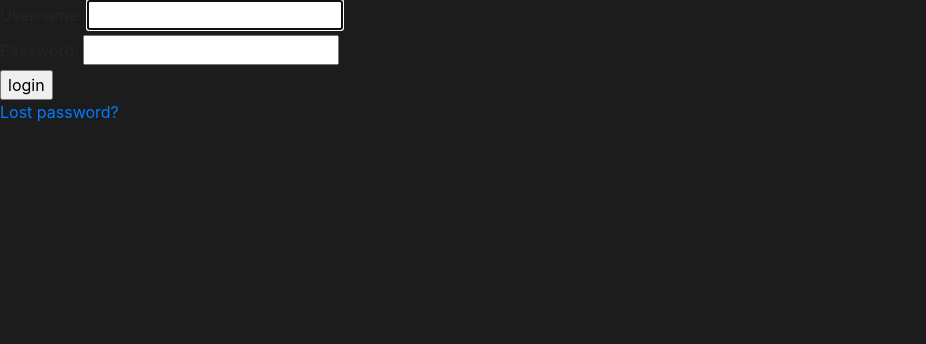
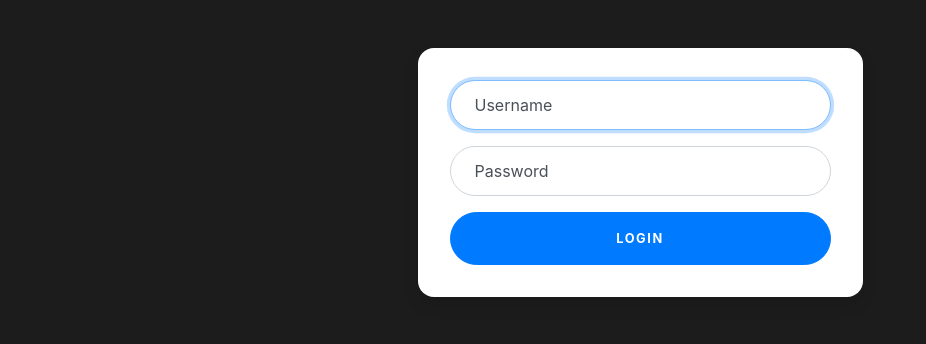
Before and after one commit to jaime0907/HGSSdex, a Django app: page /accounts/login/ in a window 1280 px wide. Shown: the top 344 px of the page, without its empty margins (0-926 px from the left). Run offline with Django 3.2, Linux system fonts and the light colour scheme; parts of the project's set-up code (start-up, migrations or seed data) failed here and were passed over; some libraries are stand-ins or nearby versions.

Commit message:
Modificado HTML, incluido login bonito con bootstrap

```diff
--- a/hgssweb/hgssweb/urls.py
+++ b/hgssweb/hgssweb/urls.py
@@ -16,11 +16,19 @@ Including another URLconf
 from django.contrib import admin
 from django.urls import path, include
 from . import views
+from .forms import UserLoginForm
+from django.contrib.auth import views as authviews
 
 urlpatterns = [
     path('', views.main, name='main'),
     path('post', views.postview, name='postview'),
     path('catchpoke', views.catchpoke, name='catchpoke'),
+    path('accounts/login', authviews.LoginView.as_view(
+            template_name="registration/login.html",
+            authentication_form=UserLoginForm
+            ),
+        name='login'
+        ),
     path('accounts/', include('django.contrib.auth.urls')),
     path('register', views.register, name='register'),
     path('profile', views.profile, name='profile'),
--- a/templates/base.html
+++ b/templates/base.html
@@ -40,6 +40,13 @@
 			text-align: center;
 			align-items: center;
 		}
+		#pokename, #groupselector, #limit, #logoutbot {
+
+			border-radius: 4px;
+			text-align: center;
+		}
+		{% block css %}
+		{% endblock %}
 	</style>
 </head>
 <body id="body1" style="background-color: #1c1c1c">
--- a/templates/hgss/main.html
+++ b/templates/hgss/main.html
@@ -6,6 +6,7 @@
 {% block content %}
 	{% csrf_token %}
 	<div id="wrapper">
+		<br>
 		<h1 style="font-family: Roboto">Pokémon Gen 4 Location Guide</h1>
 		<p id="demo">In Game Hour:</p>
 
--- a/templates/registration/login.html
+++ b/templates/registration/login.html
@@ -1,5 +1,30 @@
 {%extends "base.html"%}
 {% block content %}
+<div class="container">
+    <div class="row">
+      <div class="col-sm-9 col-md-7 col-lg-5 mx-auto">
+        <div class="card card-signin my-5">
+          <div class="card-body">
+            <form class="form-signin" method="post" action="{% url 'login' %}">
+              {% csrf_token %}
+              <div class="form-label-group">
+                <input type="text" name="username" id="inputEmail" class="form-control" placeholder="Email address" required autofocus>
+                <label for="inputEmail">Username</label>
+              </div>
+
+              <div class="form-label-group">
+                <input type="password" name="password" id="inputPassword" class="form-control" placeholder="Password" required>
+                <label for="inputPassword">Password</label>
+              </div>
+
+              <button class="btn btn-lg btn-primary btn-block text-uppercase" type="submit">Login</button>
+              <input type="hidden" name="next" value="{{ next }}" />
+            </form>
+          </div>
+        </div>
+      </div>
+    </div>
+  </div>
 {% if form.errors %}
 <p>Your username and password didn't match. Please try again.</p>
 {% endif %}
@@ -12,26 +37,142 @@
     <p>Please login to see this page.</p>
     {% endif %}
 {% endif %}
-
-<form method="post" action="{% url 'login' %}">
-{% csrf_token %}
-
-<div>
-  <td>{{ form.username.label_tag }}</td>
-  <td>{{ form.username }}</td>
-</div>
-<div>
-  <td>{{ form.password.label_tag }}</td>
-  <td>{{ form.password }}</td>
-</div>
-
-<div>
-  <input type="submit" value="login" />
-  <input type="hidden" name="next" value="{{ next }}" />
-</div>
-</form>
-
+<!--
 {# Assumes you setup the password_reset view in your URLconf #}
 <p><a href="{% url 'password_reset' %}">Lost password?</a></p>
+</div>
+-->
+{% endblock %}
+{% block css %}
+:root {
+  --input-padding-x: 1.5rem;
+  --input-padding-y: .75rem;
+}
 
+
+.card-signin {
+  border: 0;
+  border-radius: 1rem;
+  box-shadow: 0 0.5rem 1rem 0 rgba(0, 0, 0, 0.1);
+}
+
+.card-signin .card-title {
+  margin-bottom: 2rem;
+  font-weight: 300;
+  font-size: 1.5rem;
+}
+
+.card-signin .card-body {
+  padding: 2rem;
+}
+
+.form-signin {
+  width: 100%;
+}
+
+.form-signin .btn {
+  font-size: 80%;
+  border-radius: 5rem;
+  letter-spacing: .1rem;
+  font-weight: bold;
+  padding: 1rem;
+  transition: all 0.2s;
+}
+
+.form-label-group {
+  position: relative;
+  margin-bottom: 1rem;
+}
+
+.form-label-group input {
+  height: auto;
+  border-radius: 2rem;
+}
+
+.form-label-group>input,
+.form-label-group>label {
+  padding: var(--input-padding-y) var(--input-padding-x);
+}
+
+.form-label-group>label {
+  position: absolute;
+  top: 0;
+  left: 0;
+  display: block;
+  width: 100%;
+  margin-bottom: 0;
+  /* Override default `<label>` margin */
+  line-height: 1.5;
+  color: #495057;
+  border: 1px solid transparent;
+  border-radius: .25rem;
+  transition: all .1s ease-in-out;
+}
+
+.form-label-group input::-webkit-input-placeholder {
+  color: transparent;
+}
+
+.form-label-group input:-ms-input-placeholder {
+  color: transparent;
+}
+
+.form-label-group input::-ms-input-placeholder {
+  color: transparent;
+}
+
+.form-label-group input::-moz-placeholder {
+  color: transparent;
+}
+
+.form-label-group input::placeholder {
+  color: transparent;
+}
+
+.form-label-group input:not(:placeholder-shown) {
+  padding-top: calc(var(--input-padding-y) + var(--input-padding-y) * (2 / 3));
+  padding-bottom: calc(var(--input-padding-y) / 3);
+}
+
+.form-label-group input:not(:placeholder-shown)~label {
+  padding-top: calc(var(--input-padding-y) / 3);
+  padding-bottom: calc(var(--input-padding-y) / 3);
+  font-size: 12px;
+  color: #777;
+}
+
+.btn-google {
+  color: white;
+  background-color: #ea4335;
+}
+
+.btn-facebook {
+  color: white;
+  background-color: #3b5998;
+}
+
+/* Fallback for Edge
+-------------------------------------------------- */
+
+@supports (-ms-ime-align: auto) {
+  .form-label-group>label {
+    display: none;
+  }
+  .form-label-group input::-ms-input-placeholder {
+    color: #777;
+  }
+}
+
+/* Fallback for IE
+-------------------------------------------------- */
+
+@media all and (-ms-high-contrast: none),
+(-ms-high-contrast: active) {
+  .form-label-group>label {
+    display: none;
+  }
+  .form-label-group input:-ms-input-placeholder {
+    color: #777;
+  }
+}
 {% endblock %}
```
Also changed, not shown: hgssweb/hgssweb/forms.py (added, +18 -0 lines).
